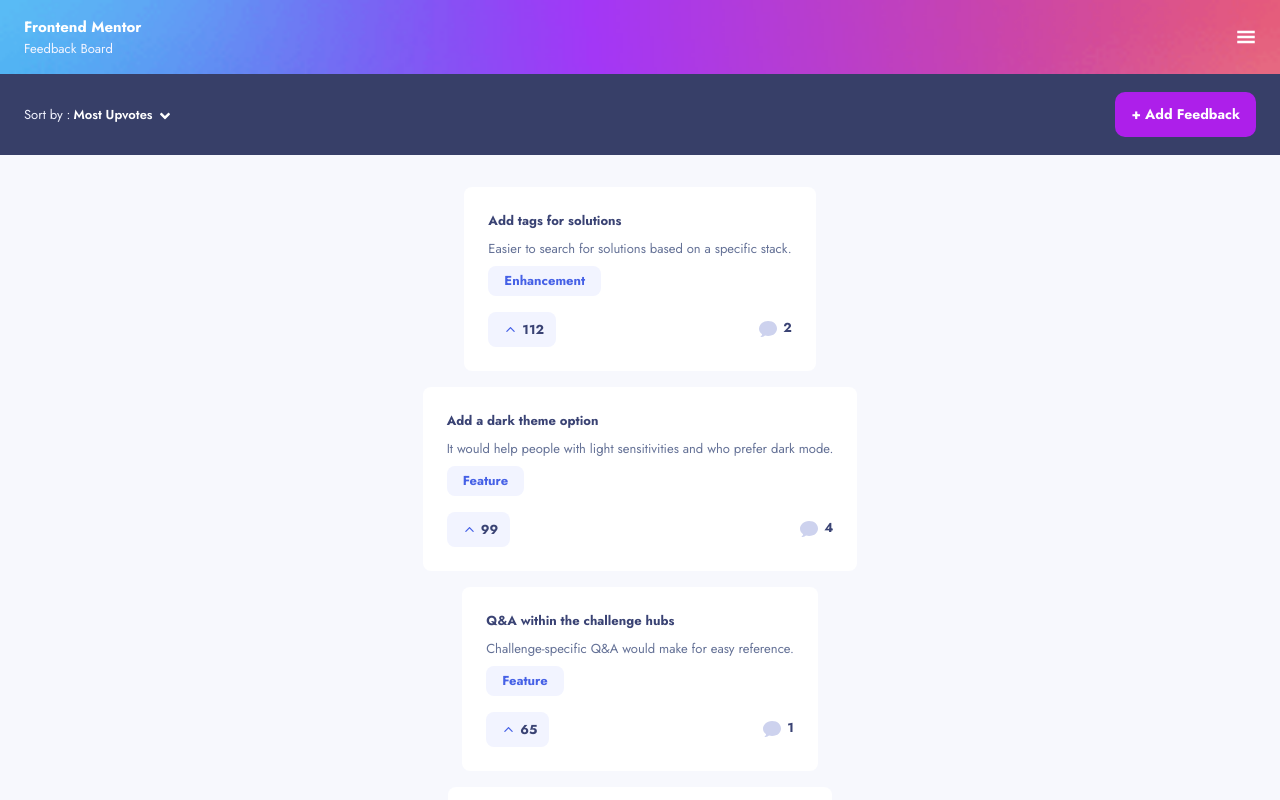
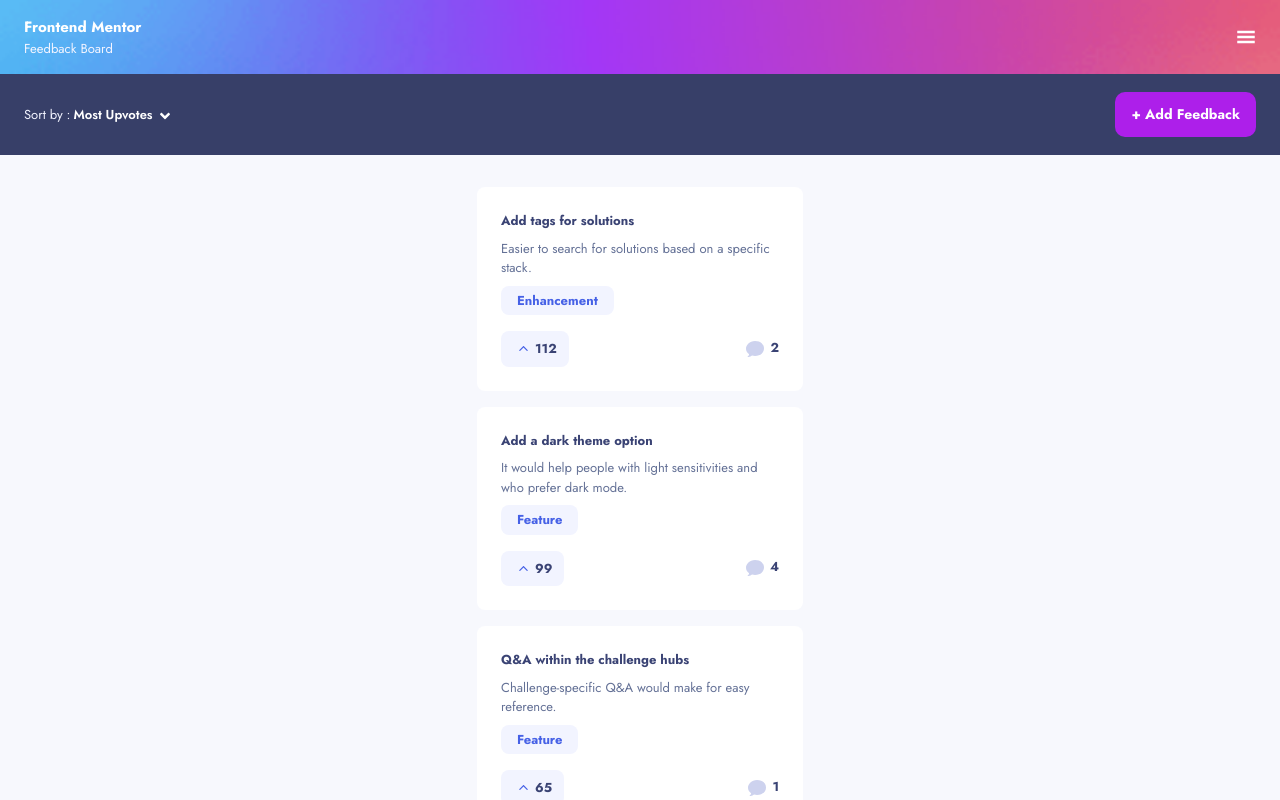
Before and after one commit to TemuriTsutskiridze/team-4, a React (Vite) app: page /feedbacks in a window 1280 px wide. Shown: the top 800 px of the page. Built offline with nearby package versions, Linux system fonts and the light colour scheme.

Commit message:
feat: add cards sorting functionality

```diff
--- a/src/components/SortBy.jsx
+++ b/src/components/SortBy.jsx
@@ -4,11 +4,22 @@
 import { IoMdCheckmark } from "react-icons/io";
 import { Link } from "react-router-dom";
 
-function SortBy() {
+function SortBy({ setSortedFeedbacks, sortFeedbacks }) {
   const [sortBy, setSortBy] = useState("Most Upvotes");
   const [showDropDown, setShowDropdown] = useState(false);
   const [activeSort, setActiveSort] = useState("Most Upvotes");
 
+  const capitalize = (str) => {
+    return str.replace(/\b\w/g, (char) => char.toUpperCase());
+  };
+
+  const handleSortClick = (option) => {
+    setSortBy(option); // Update sortBy state
+    setActiveSort(capitalize(option));
+    setShowDropdown(false);
+    const sortedFeedbacks = sortFeedbacks(option); // Sorting based on the selected criteria
+    setSortedFeedbacks(sortedFeedbacks); // Setting sorted feedbacks
+  };
   // By clicking outside of dropdown, it gets closed
   const dropdownRef = useRef(null);
 
@@ -25,11 +36,6 @@
     };
   }, []);
 
-  const handleSortClick = (option) => {
-    setSortBy(option);
-    setActiveSort(option);
-    setShowDropdown(false);
-  };
   return (
     <div className="w-full px-6 py-[18px] bg-blue-100 flex justify-between items-center">
       <div className="flex items-center">
@@ -38,7 +44,9 @@
           className="flex items-end gap-1 ml-[3px] relative"
           onClick={() => setShowDropdown(!showDropDown)}
         >
-          <p className="text-[13px] text-white-100 font-semibold">{sortBy}</p>
+          <p className="text-[13px] text-white-100 font-semibold">
+            {activeSort}
+          </p>
           {!showDropDown ? (
             <FaAngleDown className="fill-white-100" />
           ) : (
@@ -52,8 +60,8 @@
             >
               <div className="px-4 py-3 border-b-gray-400 border-b-[1px] flex items-center justify-between w-full">
                 <p
-                  className="text-[14px] text-blue-10"
-                  onClick={() => handleSortClick("Most Upvotes")}
+                  className="text-[14px] text-blue-10 w-full"
+                  onClick={() => handleSortClick("most Upvotes")}
                 >
                   Most Upvotes
                 </p>
@@ -63,8 +71,8 @@
               </div>
               <div className="px-4 py-3 border-b-gray-400 border-b-[1px] flex items-center justify-between w-full">
                 <p
-                  className="text-[14px] text-blue-10"
-                  onClick={() => handleSortClick("Least Upvotes")}
+                  className="text-[14px] text-blue-10 w-full"
+                  onClick={() => handleSortClick("least Upvotes")}
                 >
                   Least Upvotes
                 </p>
@@ -74,8 +82,8 @@
               </div>
               <div className="px-4 py-3 border-b-gray-400 border-b-[1px] flex items-center justify-between w-full">
                 <p
-                  className="text-[14px] text-blue-10"
-                  onClick={() => handleSortClick("Most Comments")}
+                  className="text-[14px] text-blue-10 w-full"
+                  onClick={() => handleSortClick("most Comments")}
                 >
                   Most Comments
                 </p>
@@ -85,8 +93,8 @@
               </div>
               <div className="px-4 py-3 flex items-center justify-between w-full">
                 <p
-                  className="text-[14px] text-blue-10 "
-                  onClick={() => handleSortClick("Least Comments")}
+                  className="text-[14px] text-blue-10 w-full"
+                  onClick={() => handleSortClick("least Comments")}
                 >
                   Least Comments
                 </p>
--- a/src/pages/FeedbackDetails.jsx
+++ b/src/pages/FeedbackDetails.jsx
@@ -31,8 +31,6 @@
     });
     setAppData({ ...appData, productRequests: updatedProductRequests });
   };
-
-  console.log(id);
 
   return (
     <>
--- a/src/pages/Feedbacks.jsx
+++ b/src/pages/Feedbacks.jsx
@@ -22,6 +22,7 @@
   );
 
   const [upvoted, setUpvoted] = useState({});
+  const [sortedFeedbacks, setSortedFeedbacks] = useState([]);
 
   // Function to handle upvote clicks
   const handleUpvoteClick = (feedbackId) => {
@@ -50,7 +51,47 @@
             feedback.category.toLowerCase() === activeCategory.toLowerCase()
         );
 
-  // function to get clicked card's id to then pass it with props to FeedbackDetails page
+  // Sorting function based on the selected criteria
+  const sortFeedbacks = (criteria) => {
+    switch (criteria) {
+      case "most Upvotes":
+        return [...filteredFeedbacks].sort((a, b) => b.upvotes - a.upvotes);
+      case "least Upvotes":
+        return [...filteredFeedbacks].sort((a, b) => a.upvotes - b.upvotes);
+      case "most Comments":
+        return [...filteredFeedbacks].sort(
+          (a, b) =>
+            (b.comments ? b.comments.length : 0) +
+            (b.comments
+              ? b.comments.reduce(
+                  (total, comment) =>
+                    total + (comment.replies ? comment.replies.length : 0),
+                  0
+                )
+              : 0) -
+            ((a.comments ? a.comments.length : 0) +
+              (a.comments
+                ? a.comments.reduce(
+                    (total, comment) =>
+                      total + (comment.replies ? comment.replies.length : 0),
+                    0
+                  )
+                : 0))
+        );
+      case "least Comments":
+        return [...filteredFeedbacks].sort(
+          (a, b) =>
+            (a.comments ? a.comments.length : 0) -
+            (b.comments ? b.comments.length : 0)
+        );
+      default:
+        return filteredFeedbacks;
+    }
+  };
+
+  useEffect(() => {
+    setSortedFeedbacks(sortFeedbacks("Most Upvotes")); // Initial sorting.
+  }, [activeCategory]); // Re-sort when the active category changes
 
   return (
     <div className="w-screen">
@@ -66,10 +107,13 @@
           opacity: showMenu ? "0.5" : "1",
         }}
       >
-        <SortBy />
+        <SortBy
+          setSortedFeedbacks={setSortedFeedbacks}
+          sortFeedbacks={sortFeedbacks}
+        />
         <div className="px-6 pt-8 pb-[55px] flex flex-col items-center gap-y-4 w-full">
           {/* checking if filtered feedbacks array is empty. If it is, displaying message, if it's not, displaying cards*/}
-          {filteredFeedbacks.length === 0 ? (
+          {sortedFeedbacks && sortedFeedbacks.length === 0 ? (
             <div className="py-[76px] px-6 bg-white-100 rounded-lg flex flex-col items-center w-full">
               <img src="/assets/suggestions/empty-feedbacks-img.jpg" />
               <p className="text-blue-50 text-[18px] font-bold mt-[40px]">
@@ -88,17 +132,17 @@
               </Link>
             </div>
           ) : (
-            filteredFeedbacks.map((feedback) => (
-              <Link to={`/feedbackDetails/${feedback.id}`}>
+            sortedFeedbacks &&
+            sortedFeedbacks.map((feedback) => (
+              <Link to={`/feedbackDetails/${feedback.id}`} key={feedback.id}>
                 <div
                   className="bg-white-100 rounded-lg px-6 py-6 w-full flex flex-col items-start"
                   key={feedback.id}
-                  // onClick={}
                 >
                   <p className="text-blue-50 text-[13px] font-bold">
                     {feedback.title}
                   </p>
-                  <p className="text-blue-10 text-[13px] font-normal mt-2">
+                  <p className="text-blue-10 text-[13px] font-normal mt-2 w-[278px]">
                     {feedback.description}
                   </p>
                   <button className="mt-2 rounded-lg bg-white-50 text-blue-200 text-[13px] font-bold capitalize py-[5px] px-4">
@@ -107,7 +151,11 @@
                   <div className="flex flex-row items-center justify-between mt-4 w-full">
                     {feedback.upvotes ? (
                       <button
-                        onClick={() => handleUpvoteClick(feedback.id)}
+                        onClick={(event) => {
+                          event.preventDefault();
+                          event.stopPropagation(); // Stop event propagation
+                          handleUpvoteClick(feedback.id); // Call handleUpvoteClick
+                        }}
                         className="rounded-lg bg-white-50 text-blue-50 text-[13px] font-bold py-2 pl-4 pr-3 flex flex-row items-center gap-[5px]"
                       >
                         {upvoted.hasOwnProperty(feedback.id) &&
@@ -116,7 +164,6 @@
                         ) : (
                           <IoIosArrowUp className="fill-blue-200" />
                         )}
-
                         <p>
                           {upvoted.hasOwnProperty(feedback.id) &&
                           upvoted[feedback.id]
```
